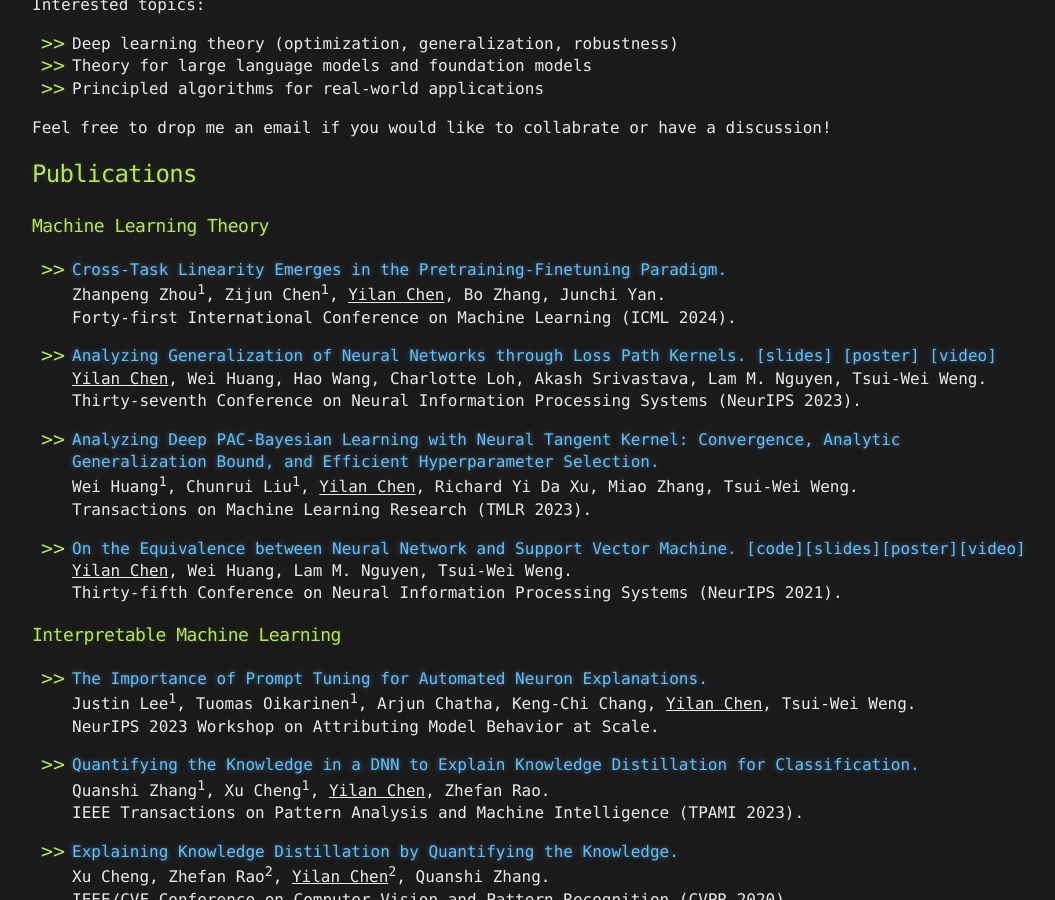
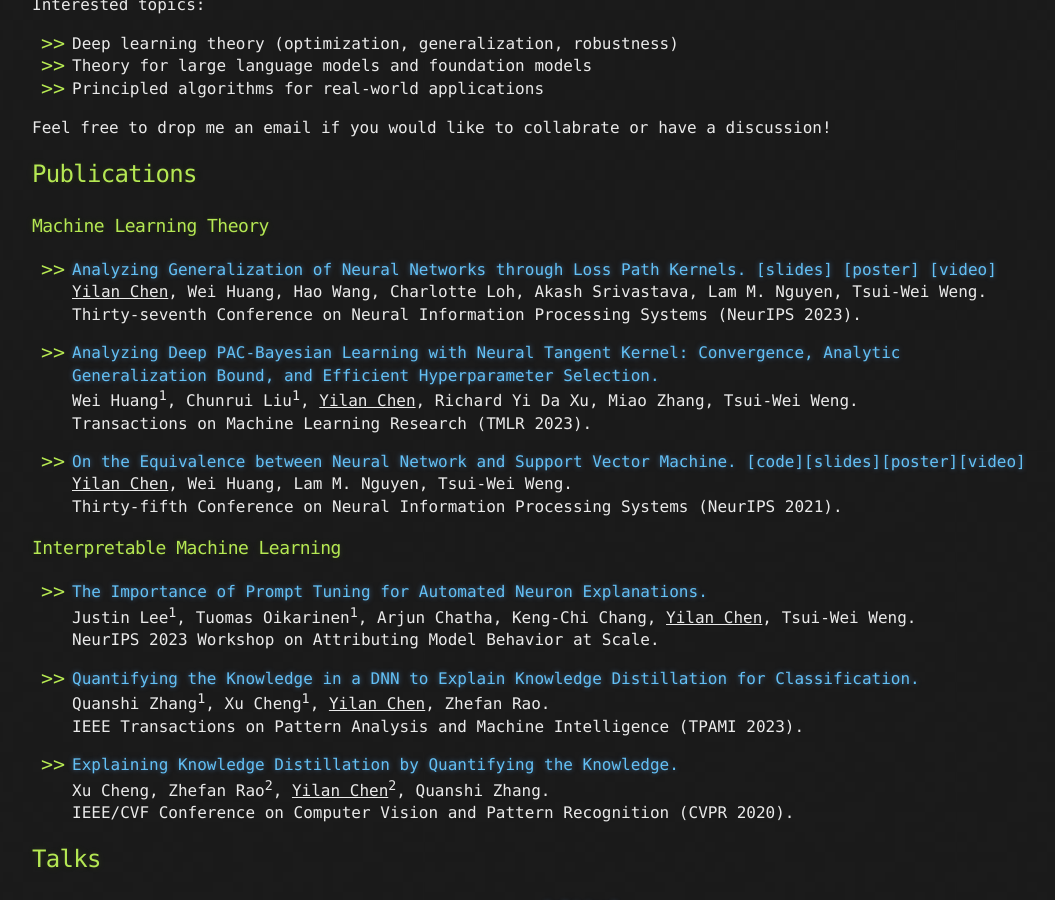
Before and after one commit to yilanchen6/yilanchen6.github.io, a Jekyll site: the page built from index.md, in a window 1280 px wide and 900 px high, scrolled down 613 px. Shown: the whole window, without its empty margins (108-1163 px from the left). Built offline with Jekyll 4.4.1, drawn with Linux system fonts in a browser that asks for light colours.

Commit message:
Update index.md

```diff
--- a/index.md
+++ b/index.md
@@ -56,9 +56,9 @@ Feel free to drop me an email if you would like to collabrate or have a discussi
 ## Publications
 
 ### Machine Learning Theory
-- [Cross-Task Linearity Emerges in the Pretraining-Finetuning Paradigm.](https://arxiv.org/pdf/2402.03660.pdf)<br>
+<!-- - [Cross-Task Linearity Emerges in the Pretraining-Finetuning Paradigm.](https://arxiv.org/pdf/2402.03660.pdf)<br>
 Zhanpeng Zhou<sup>1</sup>, Zijun Chen<sup>1</sup>, <u>Yilan Chen</u>, Bo Zhang, Junchi Yan.<br>
-Forty-first International Conference on Machine Learning (ICML 2024).
+Forty-first International Conference on Machine Learning (ICML 2024). -->
 
 - [Analyzing Generalization of Neural Networks through Loss Path Kernels.](https://openreview.net/pdf?id=8Ba7VJ7xiM) [[slides]](/files/LPK.pdf) [[poster]](/files/LPK_poster.pdf) [[video]](https://nips.cc/virtual/2023/poster/72664)<br>
 <u>Yilan Chen</u>, Wei Huang, Hao Wang, Charlotte Loh, Akash Srivastava, Lam M. Nguyen, Tsui-Wei Weng.<br>
```
